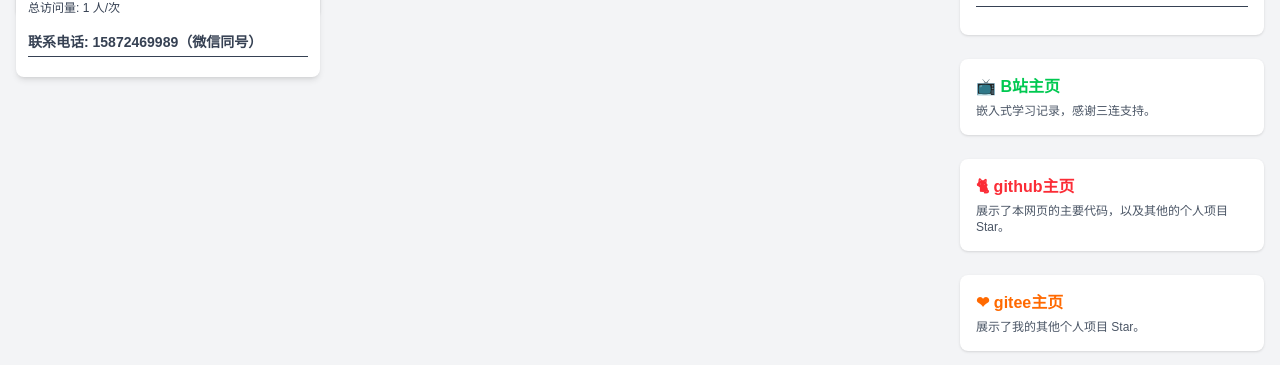
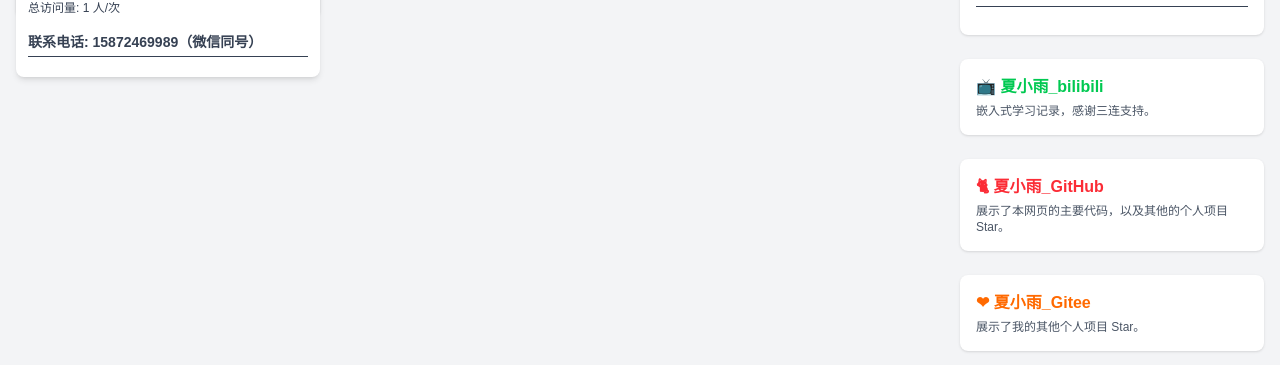
Before and after one commit to xiaxiaoyu8/Community-and-Organization-Management-System, a Next.js app: page / in a window 1280 px wide. Shown: the part 707-1072 px from the top of the page. Built offline with nearby package versions, Linux system fonts and the light colour scheme; no server answers; the database is empty.

Commit message:
突出了个人主页的链接部分

```diff
--- /dev/null
+++ b/app/api/weibo-hot.ts
@@ -0,0 +1,29 @@
+// app/api/weibo-hot.ts
+import { NextResponse } from 'next/server'
+
+export async function GET() {
+  try {
+    const res = await fetch('https://weibo.com/ajax/statuses/hot_band', {
+      headers: {
+        'Referer': 'https://weibo.com/',
+        'User-Agent': 'Mozilla/5.0'
+      }
+    });
+
+    if (!res.ok) {
+      return NextResponse.json({ error: '微博接口请求失败' }, { status: 500 });
+    }
+
+    const data = await res.json();
+
+    const hotList = data.data.band_list.map((item: any) => ({
+      title: item.word,
+      hot: item.num,
+      url: `https://s.weibo.com/weibo?q=${encodeURIComponent(item.word)}`
+    }));
+
+    return NextResponse.json({ list: hotList });
+  } catch (error) {
+    return NextResponse.json({ error: '服务错误', detail: error }, { status: 500 });
+  }
+}
--- a/app/page.tsx
+++ b/app/page.tsx
@@ -7,6 +7,12 @@
 import LoginWidget from "@/components/LoginWidget";
 import ArticleUpload from "@/components/ArticleUpload";
 import ArticleList from "@/components/ArticleList";
+
+type HotItem = {
+  title: string
+  hot: string
+  url: string
+}
 
 // 导入您的本地图片
 import GugongBackgroundImage from './source/images/gugong_yuelingquan.jpg'; // 确保此路径相对于当前文件 app/page.tsx 是正确的
@@ -46,6 +52,11 @@
   const [showUploadForm, setShowUploadForm] = useState<boolean>(false);
   const [refreshArticleTrigger, setRefreshArticleTrigger] = useState<number>(0);
   const [visitorStats, setVisitorStats] = useState<VisitorStats | null>(null); // 用于存储访客统计的状态
+  //微博热搜列表
+  const [hotList, setHotList] = useState<HotItem[]>([])
+  const [error, setError] = useState<string | null>(null)
+
+
 
   useEffect(() => {
     setDateInfo(getCurrentDateInfo());
@@ -53,6 +64,7 @@
     if (storedUser) {
       setLoggedInUser(JSON.parse(storedUser));
     }
+
 
     // 获取初始统计数据并增加访问次数
     const fetchAndIncrementStats = async () => {
@@ -243,19 +255,19 @@
                   </div>
                   <div className="bg-white p-4 rounded-lg shadow">
                     <a href="https://space.bilibili.com/473139017?spm_id_from=333.788.0.0/" target="_blank" rel="noopener noreferrer" className="block rounded-md hover:text-blue-600">
-                      <h3 className="font-semibold text-green-500 mb-1">📺 B站主页</h3>
+                      <h3 className="font-semibold text-green-500 mb-1">📺 夏小雨_bilibili</h3>
                       <p className="text-xs text-gray-600">嵌入式学习记录，感谢三连支持。</p>
                     </a>
                   </div>
                   <div className="bg-white p-4 rounded-lg shadow">
                     <a href="https://github.com/xiaxiaoyu8/" target="_blank" rel="noopener noreferrer" className="block rounded-md hover:text-blue-600">
-                      <h3 className="font-semibold text-red-500 mb-1">🐈︎ github主页</h3>
+                      <h3 className="font-semibold text-red-500 mb-1">🐈︎ 夏小雨_GitHub</h3>
                       <p className="text-xs text-gray-600">展示了本网页的主要代码，以及其他的个人项目 Star。</p>
                     </a>
                   </div>
                   <div className="bg-white p-4 rounded-lg shadow">
                     <a href="https://gitee.com/xiaxiaoyu8" target="_blank" rel="noopener noreferrer" className="block rounded-md hover:text-blue-600"> {/* 修正了 Gitee 链接 */}
-                      <h3 className="font-semibold text-orange-500 mb-1">❤ gitee主页</h3>
+                      <h3 className="font-semibold text-orange-500 mb-1">❤ 夏小雨_Gitee</h3>
                       <p className="text-xs text-gray-600">展示了我的其他个人项目 Star。</p>
                     </a>
                   </div>
```
Also changed, not shown: app/source/images/202408-乾清门广场-秋季-你好系列.jpg (added).
